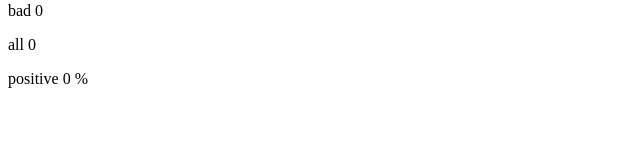
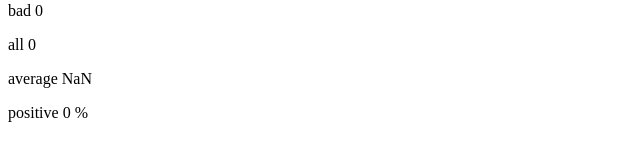
Before and after one commit to Brian-Almada/fullstackopen-react, a React (Vite) app: page / in a window 1280 px wide. Shown: the part 247-407 px from the top of the page, without its empty margins (0-640 px from the left). Built offline with nearby package versions, Linux system fonts and the light colour scheme.

Commit message:
Agregar datos de promedio de puntuación

```diff
--- a/src/Unicafe.jsx
+++ b/src/Unicafe.jsx
@@ -5,6 +5,7 @@ const Unicafe = () => {
     const [neutral, setNeutral] = useState(0)
     const [bad, setBad] = useState(0)
     const all = good + neutral + bad
+    const average = (good - bad) / all
     const positive = all == 0 ? 0 : good / all * 100
 
     return (
@@ -19,6 +20,7 @@ const Unicafe = () => {
         <p>neutral {neutral}</p>
         <p>bad {bad}</p>
         <p>all {all}</p>
+        <p>average {average}</p>
         <p>positive {positive} %</p>
         </>
     )
```
